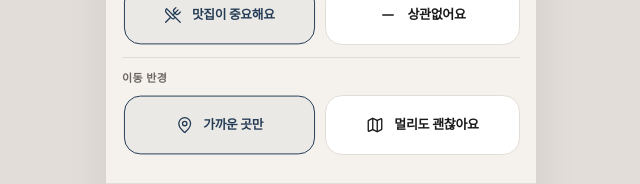
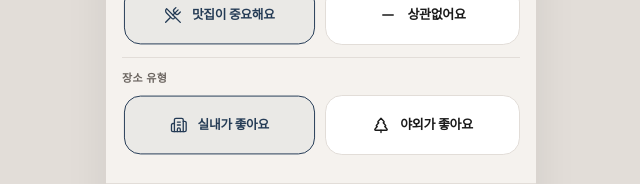
Before and after one commit to guen9310/Instant-Trip, a Next.js app: page /settings in a window 1280 px wide. Shown: the part 487-671 px from the top of the page, without its empty margins (319-959 px from the left). Built offline with nearby package versions, Linux system fonts and the light colour scheme.

Commit message:
chore: 온보딩 성향 데이터 수정

```diff
--- a/components/domains/onboarding/OnboardingForm.tsx
+++ b/components/domains/onboarding/OnboardingForm.tsx
@@ -49,12 +49,12 @@ const STEPS: {
     ],
   },
   {
-    id: "radius",
-    question: "어디까지 이동할까요?",
-    subtitle: "이동 범위에 맞춰 코스를 짜드릴게요",
+    id: "indoor",
+    question: "실내가 편한가요, 야외가 좋은가요?",
+    subtitle: "장소 유형 선정에 반영해드릴게요",
     options: [
-      { ...PREF_META.radius.options[0], title: "가까운 곳", desc: "반경 5km 이내", iconClass: "text-primary" },
-      { ...PREF_META.radius.options[1], title: "멀리도 OK", desc: "근교까지 괜찮아요", iconClass: "text-accent" },
+      { ...PREF_META.indoor.options[0], title: "실내가 좋아요", desc: "카페, 박물관, 쇼핑몰 위주", iconClass: "text-primary" },
+      { ...PREF_META.indoor.options[1], title: "야외가 좋아요", desc: "공원, 거리, 야외 명소 위주", iconClass: "text-accent" },
     ],
   },
 ];
--- a/components/domains/settings/SettingsView.tsx
+++ b/components/domains/settings/SettingsView.tsx
@@ -15,8 +15,8 @@ const OPTION_TITLES: Record<string, string> = {
   lively: "활기찬 곳",
   matjip: "맛집이 중요해요",
   any: "상관없어요",
-  near: "가까운 곳만",
-  far: "멀리도 괜찮아요",
+  indoor: "실내가 좋아요",
+  outdoor: "야외가 좋아요",
 };
 
 export function SettingsView() {
--- a/shared/constants/preferences.ts
+++ b/shared/constants/preferences.ts
@@ -7,19 +7,19 @@ import {
   Zap,
   UtensilsCrossed,
   Minus,
-  MapPin,
-  Map,
+  Building2,
+  TreePine,
   type LucideIcon,
 } from "lucide-react";
 
-export type PrefKey = "travel" | "party" | "vibe" | "food" | "radius";
+export type PrefKey = "travel" | "party" | "vibe" | "food" | "indoor";
 
 export type Prefs = {
   travel: "walk" | "min";
   party: "solo" | "group";
   vibe: "quiet" | "lively";
   food: "matjip" | "any";
-  radius: "near" | "far";
+  indoor: "indoor" | "outdoor";
 };
 
 export type PrefOption = { id: string; icon: LucideIcon };
@@ -53,21 +53,21 @@ export const PREF_META: Record<PrefKey, { label: string; options: PrefOption[] }
       { id: "any", icon: Minus },
     ],
   },
-  radius: {
-    label: "이동 반경",
+  indoor: {
+    label: "장소 유형",
     options: [
-      { id: "near", icon: MapPin },
-      { id: "far", icon: Map },
+      { id: "indoor", icon: Building2 },
+      { id: "outdoor", icon: TreePine },
     ],
   },
 };
 
-export const PREF_KEYS: PrefKey[] = ["travel", "party", "vibe", "food", "radius"];
+export const PREF_KEYS: PrefKey[] = ["travel", "party", "vibe", "food", "indoor"];
 
 export const DEFAULT_PREFS: Prefs = {
   travel: "walk",
   party: "solo",
   vibe: "quiet",
   food: "matjip",
-  radius: "near",
+  indoor: "indoor",
 };
--- a/shared/utils/prefsText.ts
+++ b/shared/utils/prefsText.ts
@@ -11,11 +11,11 @@ export function buildProfileSummary(prefs: Prefs) {
     prefs.travel === "walk" ? "천천히 걸으며" : "이동을 최소화해서";
   const preference = `${party} ${travel} 둘러보는 코스를 선호하시네요.`;
 
-  const radius =
-    prefs.radius === "near" ? "가까운 거리 안에서" : "근교까지 넓게";
+  const indoor =
+    prefs.indoor === "indoor" ? "실내 위주의" : "야외 위주의";
   const food = prefs.food === "matjip" ? "맛집이 포함된 " : "";
   const course = prefs.travel === "walk" ? "도보 코스" : "코스";
-  const recommend = `${radius} ${food}${course}를 추천해드릴게요.`;
+  const recommend = `${indoor} ${food}${course}를 추천해드릴게요.`;
 
   return { vibe, preference, recommend };
 }
@@ -25,9 +25,9 @@ export function buildReexplorationText(prefs: Prefs) {
   const travel = prefs.travel === "walk" ? "도보 코스" : "코스";
   const line1 = `${vibe} ${travel}를 좋아하시죠.`;
 
-  const radius = prefs.radius === "near" ? "가까운 거리 안에서" : "근교까지 넓게";
+  const indoor = prefs.indoor === "indoor" ? "실내 위주의" : "야외 위주의";
   const food = prefs.food === "matjip" ? "맛집이 포함된 " : "";
-  const line2 = `${radius} ${food}새로운 코스를 추천해드릴까요?`;
+  const line2 = `${indoor} ${food}새로운 코스를 추천해드릴까요?`;
 
   return { line1, line2 };
 }
```
